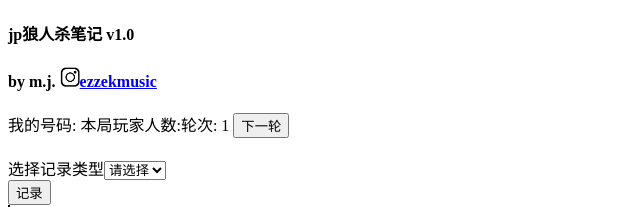
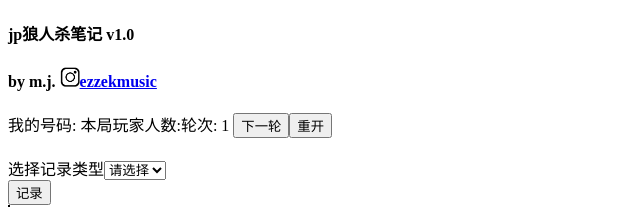
Before and after one commit to mikejin01/werewolf-notes, a React (Create React App) app: page / in a window 1280 px wide. Both pictures are taken after a click on the button "开始". Shown: the top 207 px of the page, without its empty margins (0-640 px from the left). Built offline with nearby package versions, Linux system fonts and the light colour scheme.

Commit message:
first commit

```diff
--- a/src/App.js
+++ b/src/App.js
@@ -77,6 +77,10 @@ function App() {
     round=round+1
     document.getElementById('roundSpan').innerHTML = round
   }
+
+  function handleRestart(e) {
+    window.location.reload();
+  }
   function handleRecord(e) {
     console.log("first")
     //newRecordType = newRecordTypeRef.current.value
@@ -126,6 +130,7 @@ function App() {
       <div id="status" hidden="true">
         我的号码: <span id="myNumberSpan" ></span>本局玩家人数:<span id="playersCountSpan" ></span>
         轮次: <span id="roundSpan" ></span> <button onClick={handleNextRound}>下一轮</button>
+        <button onClick={handleRestart}>重开</button>
       </div>
 
       <br></br>
```
